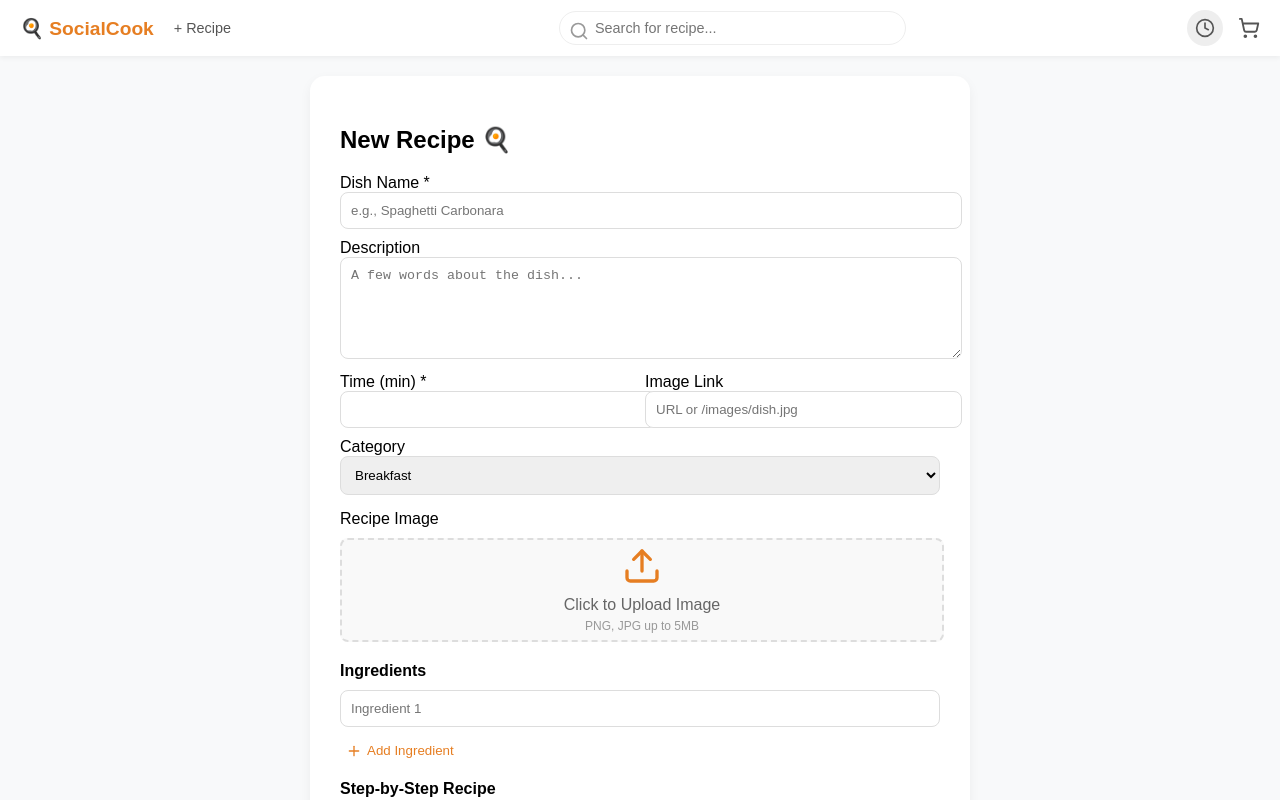
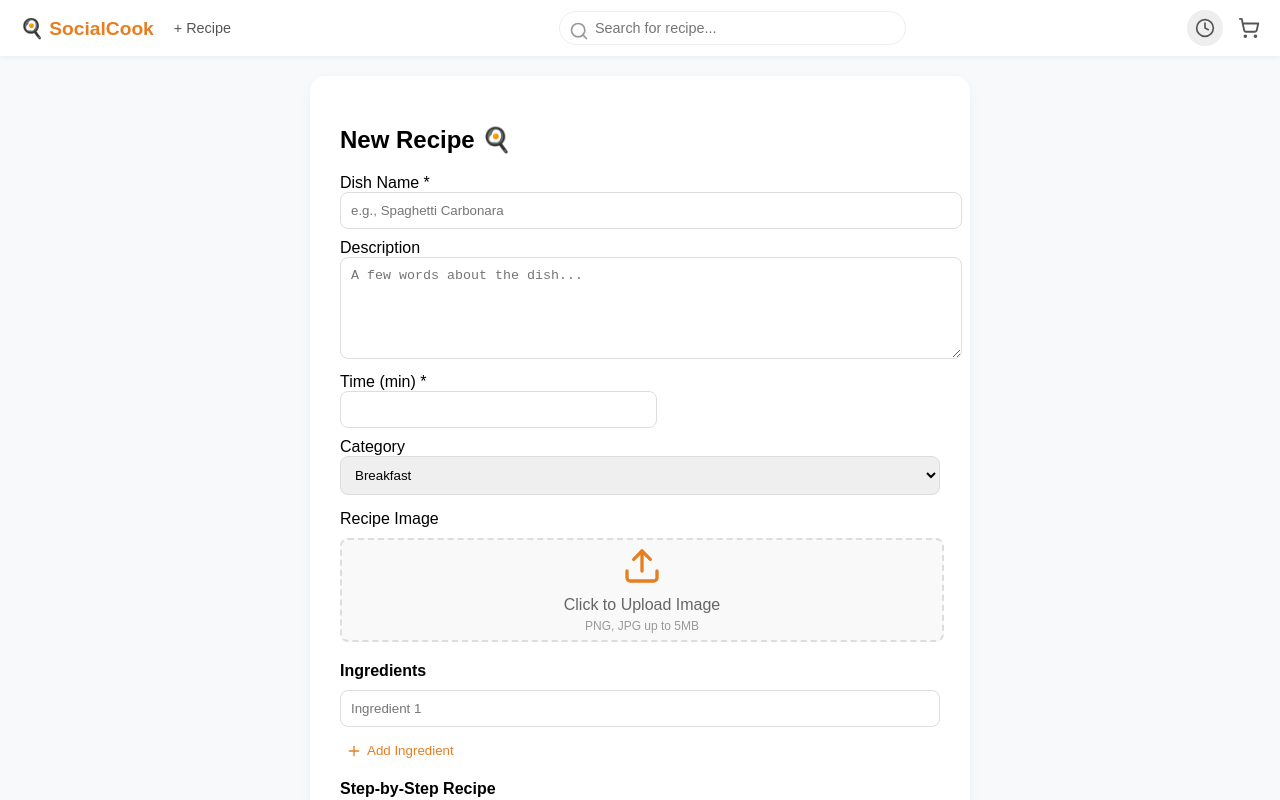
Before and after one commit to Cauteros974/recipe-social, a React (Vite) app: page /create in a window 1280 px wide. Shown: the top 800 px of the page. Built offline with nearby package versions, Linux system fonts and the light colour scheme.

Commit message:
Update CreateRecipe.jsx

```diff
--- a/src/pages/CreateRecipe.jsx
+++ b/src/pages/CreateRecipe.jsx
@@ -144,16 +144,7 @@ const CreateRecipe = () => {
                             required
                         />
                     </div>
-                    <div>
-                        <label>Image Link</label>
-                        <input
-                            name="image"
-                            value={formData.image}
-                            onChange={handleChange}
-                            style={inputStyle}
-                            placeholder="URL or /images/dish.jpg"
-                        />
-                    </div>
+
                 </div>
 
                 <div style={{ marginBottom: 15 }}>
@@ -258,6 +249,14 @@ const CreateRecipe = () => {
                             </button>
                         </div>
                     )}
+
+                    <input
+                        id="image-upload"
+                        type="file"
+                        accept="image/*"
+                        onChange={handleImageUpload}
+                        style={{ display: 'none' }}
+                    />
                 </div>
 
                 {/* Dynamic Ingredients */}
```
